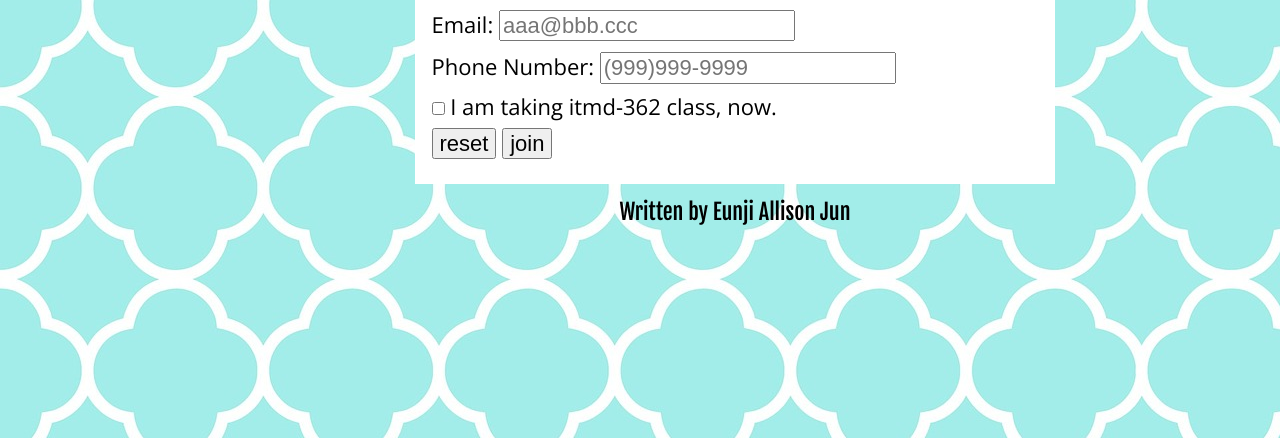
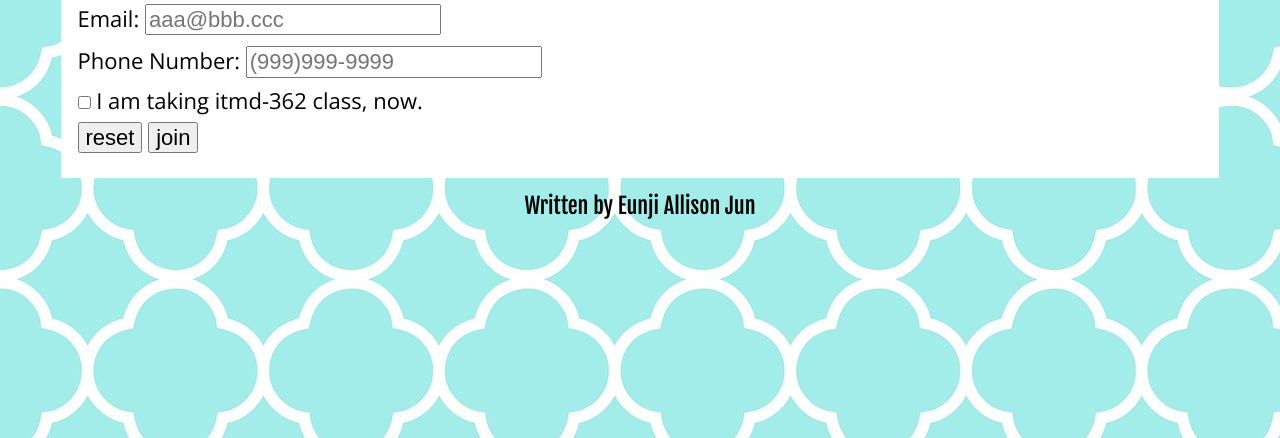
Before and after one commit to allisonej/itmd-362-fall2017-1, a plain HTML site: page index.html in a window 1280 px wide. Shown: the part 362-800 px from the top of the page. Drawn offline with nearby package versions, Linux system fonts and the light colour scheme.

Commit message:
change #Middle code

```diff
--- a/CSS/screen.css
+++ b/CSS/screen.css
@@ -522,13 +522,7 @@ template {
 }
 
 #Middle {
-     position:absolute;
-     width:50%;
-     height:50%auto;
-     z-index:15;
-     top:20%;
-     left:50%;
-     margin:-10% 0 0 -260px;
+     vertical-align: middle;
      padding: 35px;
 }
 
```
